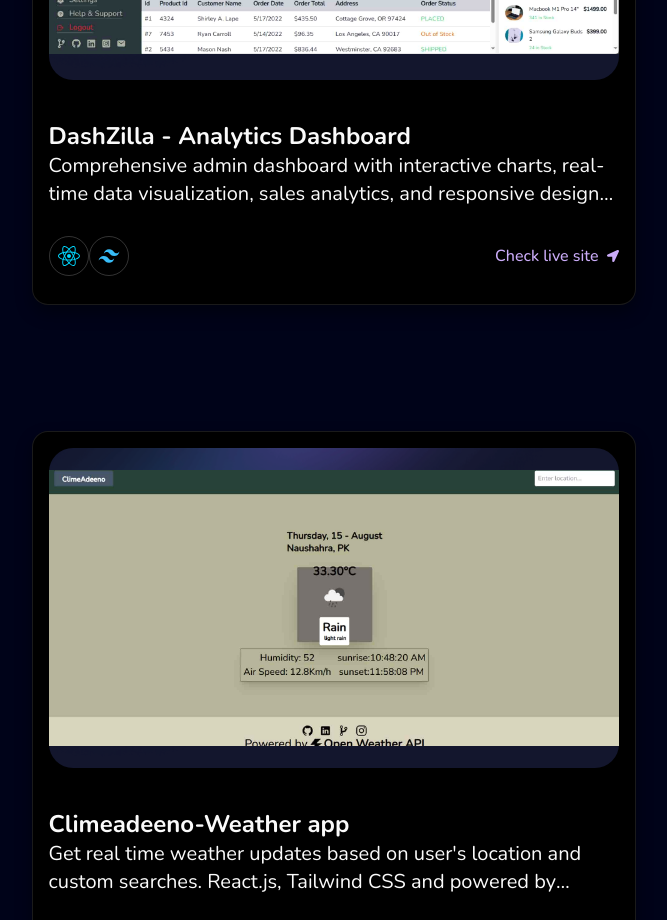
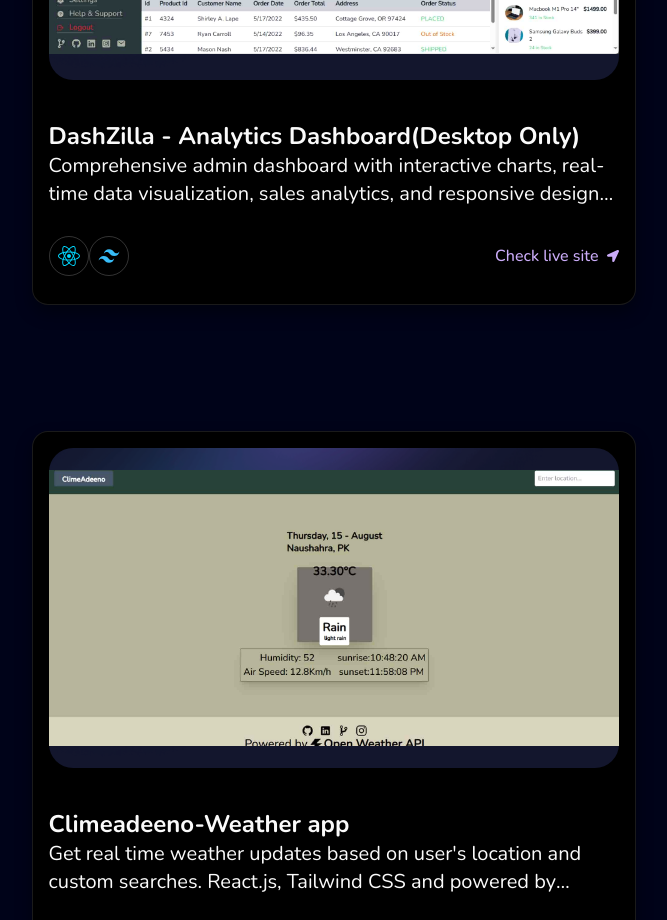
Before and after one commit to Muhammad-Ahmed94/Digital-Domain, a Next.js app: page / in a window 1280 px wide. Shown: the part 6120-7040 px from the top of the page, without its empty margins (308-975 px from the left). Built offline with nearby package versions, Linux system fonts and the light colour scheme.

Commit message:
Update index.ts

```diff
--- a/data/index.ts
+++ b/data/index.ts
@@ -89,7 +89,7 @@
   },
   {
     id: 7,
-    title: "DashZilla - Analytics Dashboard",
+    title: "DashZilla - Analytics Dashboard(Desktop Only)",
     des: "Comprehensive admin dashboard with interactive charts, real-time data visualization, sales analytics, and responsive design for business intelligence.",
     img: "/dashzilla.jpg",
     iconLists: ["/re.svg", "/tail.svg"],
```
